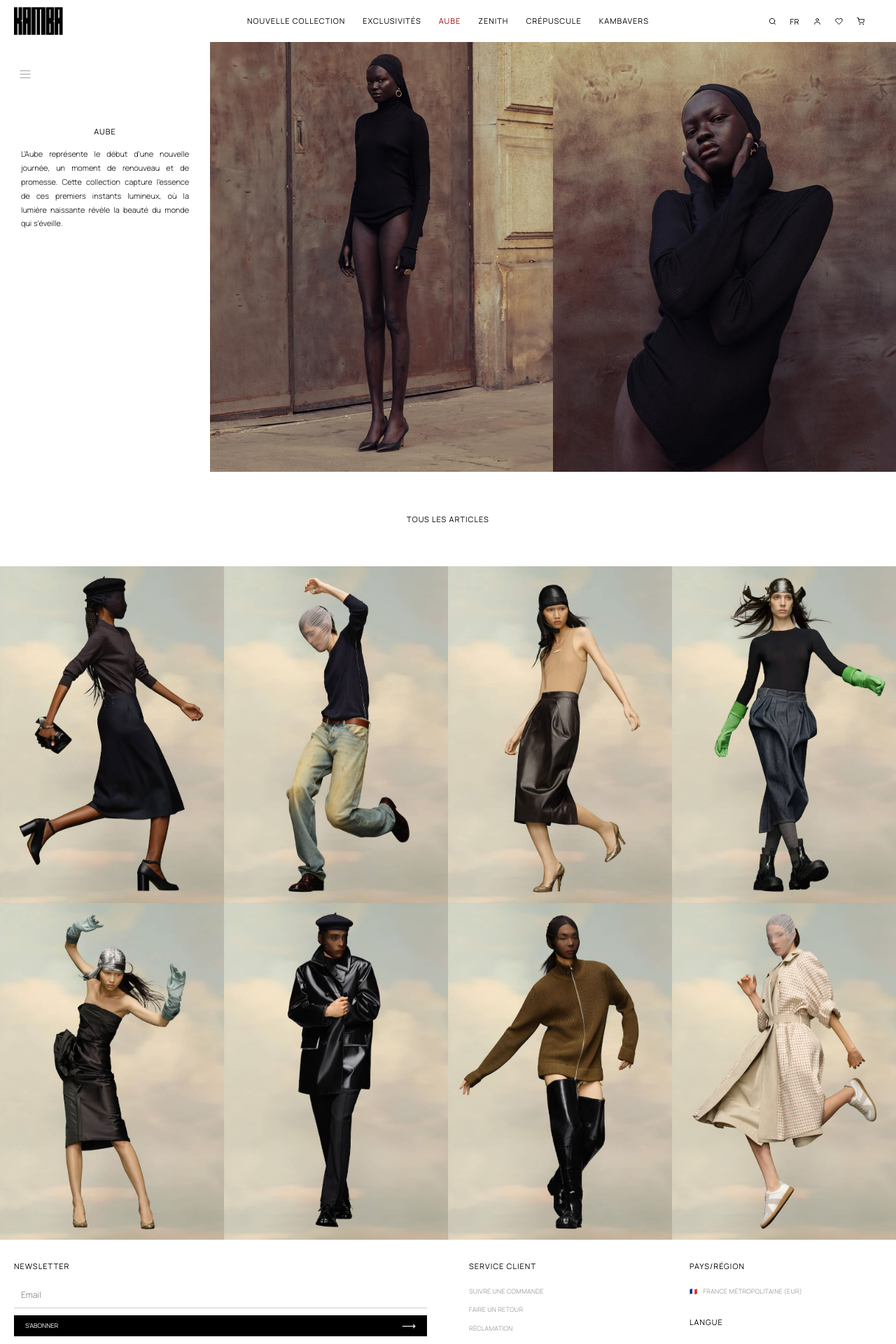
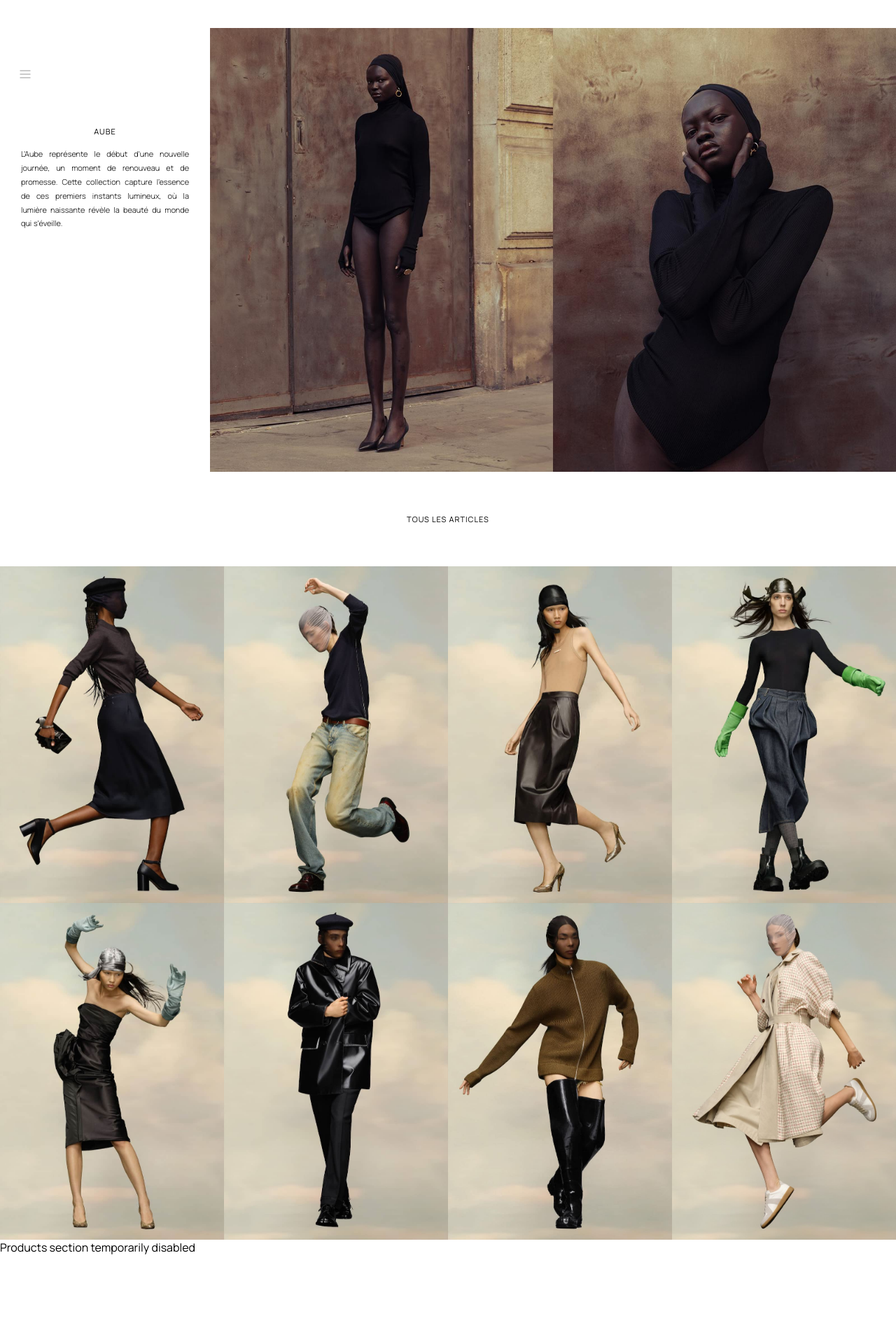
Before and after one commit to Erwan-Lefak/kamba-lhains, a Next.js app: page /aube in a window 1280 px wide. Shown: the top 1920 px of the page at 70% size. After the commit the page ends 1793 px from the top, so only its background shows below. Built offline with nearby package versions, Linux system fonts and the light colour scheme.

Commit message:
Debug: Remove Header, Footer and ProductCard components from aube page

```diff
--- a/pages/aube.tsx
+++ b/pages/aube.tsx
@@ -42,7 +42,7 @@ export default function Aube() {
         <link rel="icon" href="/favicon.ico" />
       </Head>
 
-      <Header />
+{/* Temporarily removed Header for debugging */}
 
       <main className="kambavers-page">
 {/* Temporarily removed CollectionSidebar for debugging */}
@@ -156,24 +156,14 @@ export default function Aube() {
             </div>
           </section>
 
-        {/* Three Products Grid Section */}
-        <section className={styles.threeProductsSection}>
-          {/* Desktop Grid */}
-          <div className={styles.threeProductsGrid}>
-            {aubeProducts.map(product => (
-              <div key={product.id} className={styles.productSlot}>
-                <ProductCard product={product} />
-              </div>
-            ))}
-          </div>
-
-          {/* Mobile Carousel */}
-          <MobileCarousel products={aubeProducts} />
+        {/* Temporarily removed products section for debugging */}
+        <section>
+          <p>Products section temporarily disabled</p>
         </section>
         </div>
       </main>
 
-      <Footer isKambaversPage={true} isMenuVisible={isMenuVisible} />
+{/* Temporarily removed Footer for debugging */}
 
       <style jsx>{`
         .kambavers-page {
```
